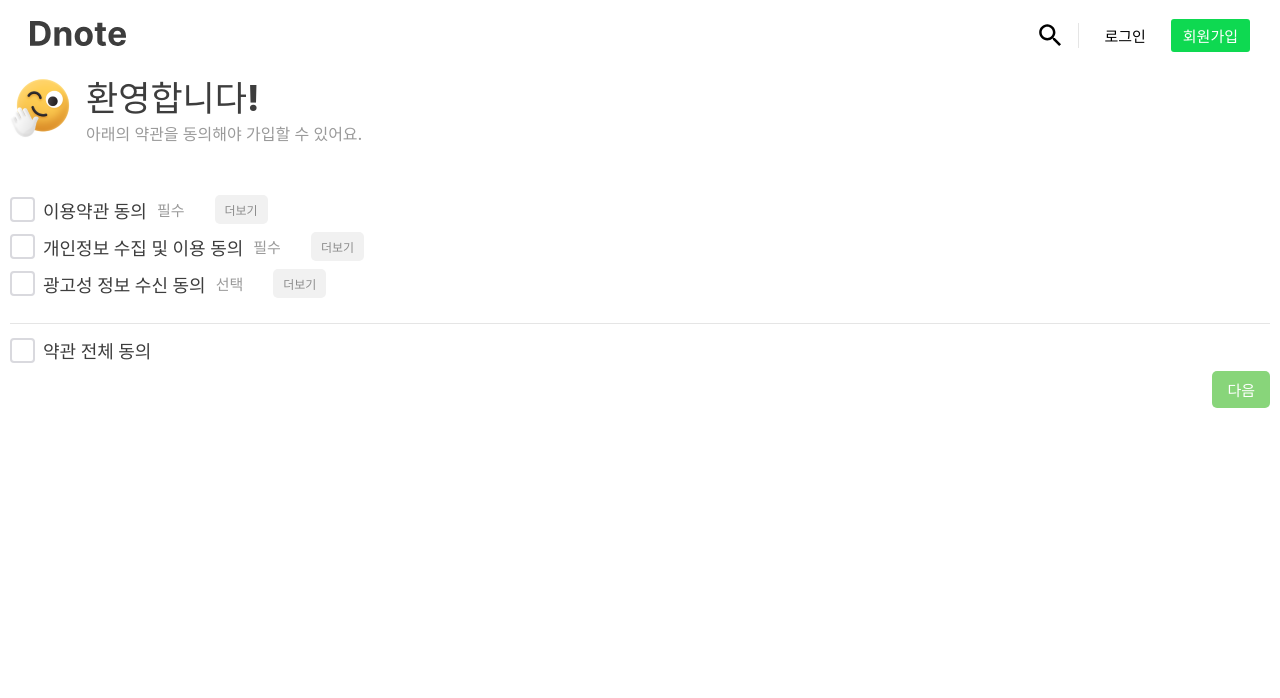
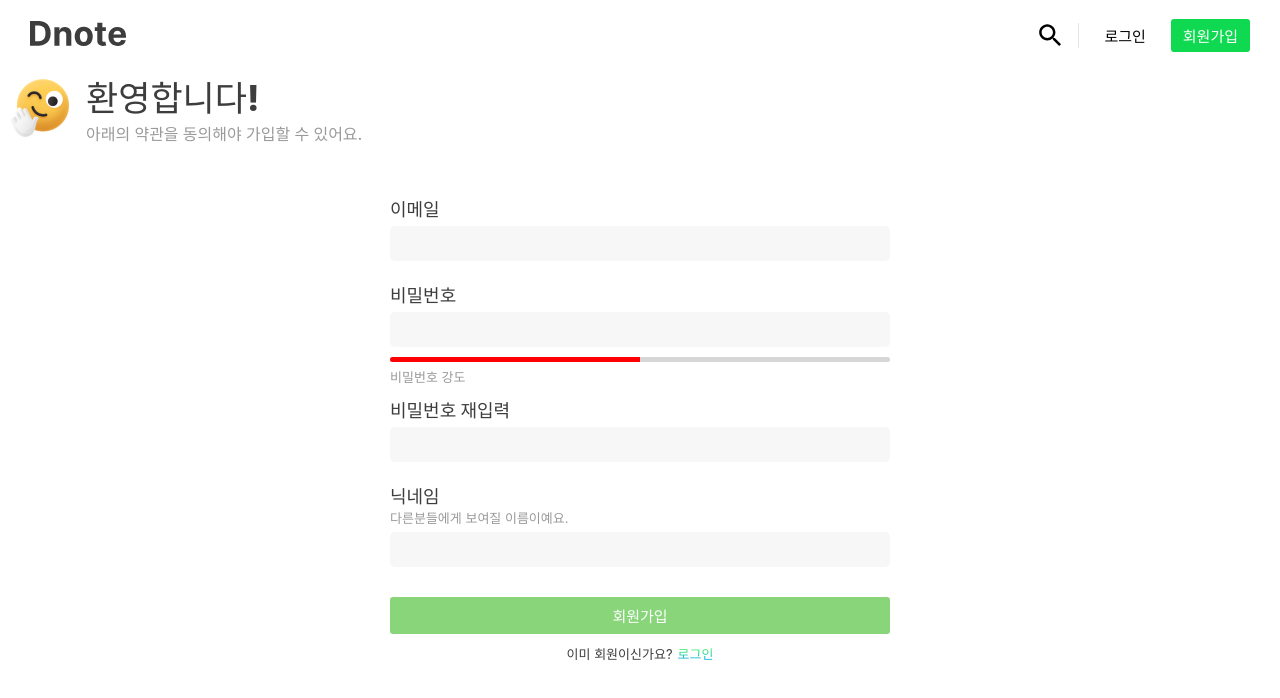
Before and after one commit to qazplm5602/Dnote, a React (Vite) app in the folder client/: page /signup in a window 1280 px wide. Shown: the top 698 px of the page. Built offline with nearby package versions, Linux system fonts and the light colour scheme; a web font is replaced by a local one.

Commit message:
회원가입 페이지 2

```diff
--- a/client/src/components/Login/login.module.css
+++ b/client/src/components/Login/login.module.css
@@ -74,7 +74,7 @@
 
     border: none;
     border-radius: 3px;
-    background-color: #88D57A;
+    background-color: var(--green-color);
     color: white;
 }
 
--- /dev/null
+++ b/client/src/components/SignUp/Form.tsx
@@ -0,0 +1,33 @@
+import Input from '../Recycle/Input';
+import style from './signupForm.module.css';
+import input_style from '../Recycle/input.module.css';
+import { Link } from 'react-router-dom';
+
+export default function SignUpForm() {
+    return <article className={style.main}>
+        <FormInput title='이메일' />
+        <FormInput title='비밀번호' type='password' passCheck={true} />
+        <FormInput title='비밀번호 재입력' type='password' />
+        <FormInput title='닉네임' sub='다른분들에게 보여질 이름이예요.' />
+
+        <button className={style.register_btn}>회원가입</button>
+        <div className={style.already}>이미 회원이신가요?<Link to="/login">로그인</Link></div>
+    </article>;
+}
+
+function FormInput({ title, sub, type = 'text', passCheck = false }: { title: string, sub?: string, type?: React.HTMLInputTypeAttribute, passCheck?: boolean }) {
+    return <section>
+        <h3>{title}</h3>
+        <div className={style.sub}>{sub}</div>
+        <Input type={type} className={`${input_style.input} ${style.input}`} />
+
+        {passCheck && <ProgressBar />}
+        {passCheck && <div className={style.sub}>비밀번호 강도</div>}
+    </section>;
+}
+
+function ProgressBar() {
+    return <div className={style.bar}>
+        <div className={style.barin}></div>
+    </div>
+}
--- a/client/src/components/SignUp/SignUp.tsx
+++ b/client/src/components/SignUp/SignUp.tsx
@@ -2,6 +2,7 @@ import style from './signup.module.css';
 
 import WelcomeImg from '../../assets/welcome.png';
 import SignUpAgree from './Agree';
+import SignUpForm from './Form';
 
 export default function SignUp() {
     return <main className={`screen_container ${style.main}`}>
@@ -14,6 +15,7 @@ export default function SignUp() {
             </ul>
         </section>
 
-        <SignUpAgree />
+        {/* <SignUpAgree /> */}
+        <SignUpForm />
     </main>
 }
--- a/client/src/components/SignUp/signupAgree.module.css
+++ b/client/src/components/SignUp/signupAgree.module.css
@@ -104,7 +104,7 @@
     font-weight: 600;
 
     color: white;
-    background-color: #88D57A;
+    background-color: var(--green-color);
 
     border: none;
 }
--- /dev/null
+++ b/client/src/components/SignUp/signupForm.module.css
@@ -0,0 +1,82 @@
+.main {
+    margin: 0 auto;
+    margin-top: 50px;
+
+    max-width: 500px;
+}
+
+.main > section {
+    margin-bottom: 10px;
+}
+
+.main > section > h3 {
+    margin: 0;
+
+    font-size: 18px;
+}
+
+.main > section > .input {
+    width: 100%;
+    padding: 8px 10px;
+    margin-top: 5px;
+}
+
+.main > section > .sub {
+    font-size: 13px;
+    color: #999999;
+}
+
+.main > .register_btn {
+    width: 100%;
+
+    font-size: 15px;
+    font-weight: 600;
+
+    border: none;
+    border-radius: 3px;
+
+    padding: 8px 0;
+    margin-top: 10px;
+
+    background-color: var(--green-color);
+    color: white;
+}
+
+.main > .already {
+    width: 100%;
+    text-align: center;
+
+    margin-top: 10px;
+
+    font-size: 13px;
+    font-weight: 400;
+}
+
+.main > .already > a {
+    margin-left: 5px;
+    font-weight: 600;
+
+    background: linear-gradient(#67FF52 0%, #00A6FF 100%);
+    background-clip: text;
+    -webkit-background-clip: text;
+    color: transparent;
+}
+
+.bar {
+    width: 100%;
+    height: 5px;
+
+    margin-bottom: 5px;
+
+    border-radius: 10px;
+    background-color: #d6d6d6;
+
+    overflow: hidden;
+}
+
+.bar > .barin {
+    width: 50%;
+    height: 100%;
+
+    background-color: red;
+}
--- a/client/src/index.css
+++ b/client/src/index.css
@@ -24,6 +24,7 @@
   --screen-max-width: 1300px;
   --text-color-black: #3D3D3D;
   --header-height: 70px;
+  --green-color: #88D57A;
 }
 
 a {
```
